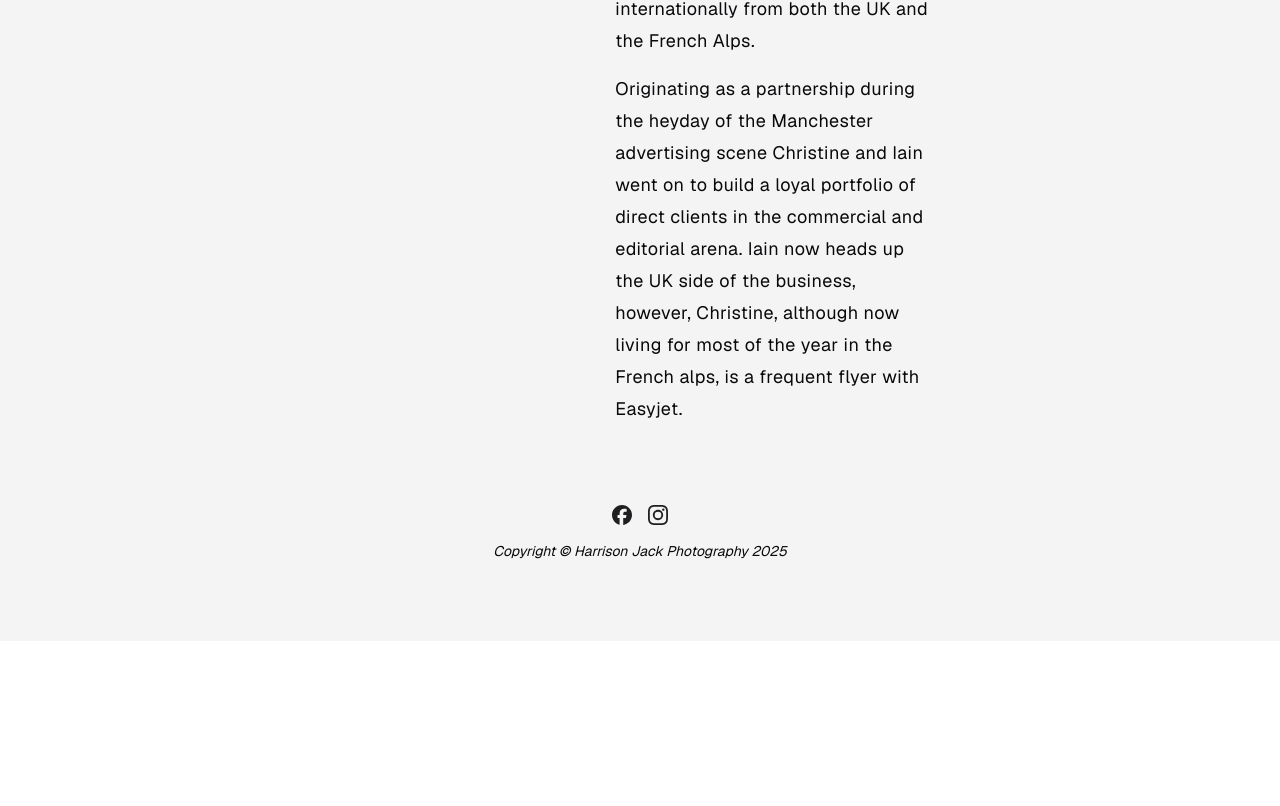
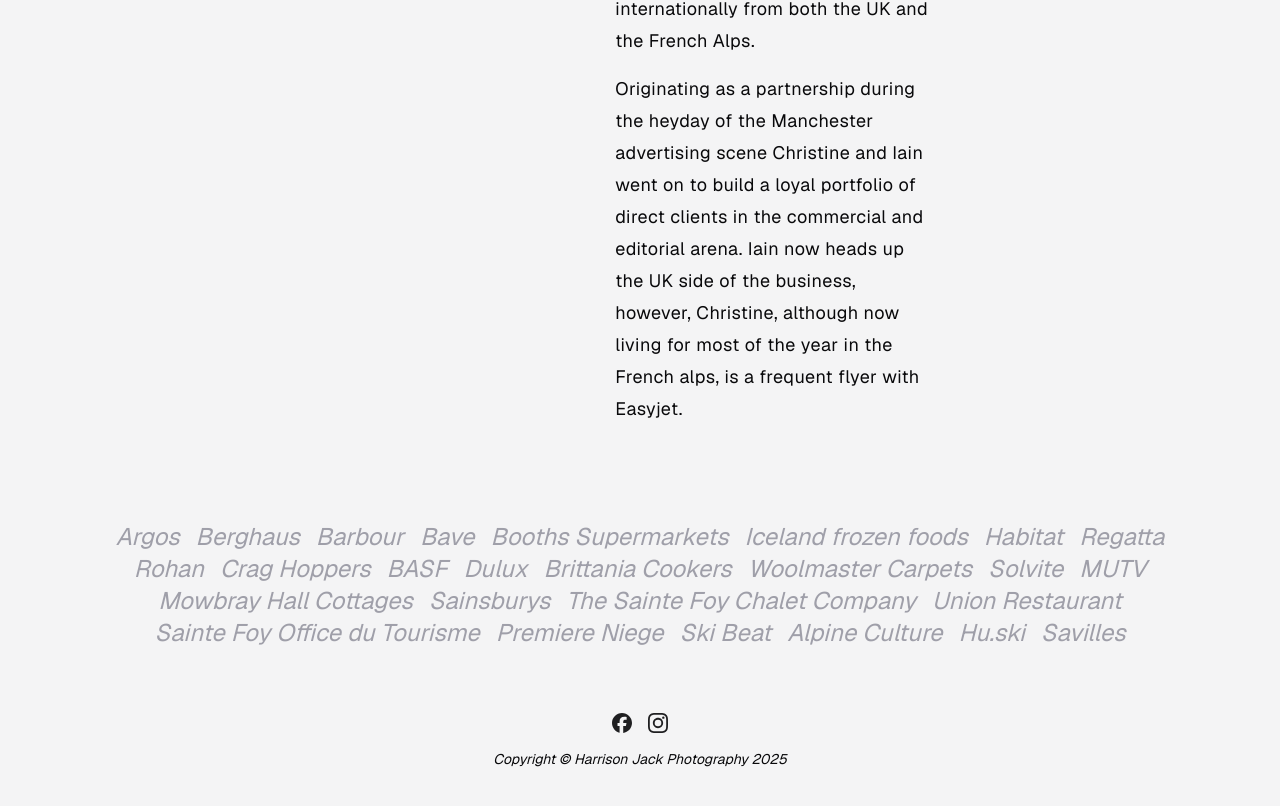
Before and after one commit to SmackSmash/next-hj, a Next.js app: page /about in a window 1280 px wide. Shown: the part 514-1320 px from the top of the page. Before the commit the page ends 1155 px from the top, so only its background shows below. Built offline with nearby package versions, Linux system fonts and the light colour scheme.

Commit message:
Added brands to about page

```diff
--- a/src/app/(site)/about/page.tsx
+++ b/src/app/(site)/about/page.tsx
@@ -3,13 +3,16 @@
 
 export default function AboutPage() {
   return (
+    <>
       <div className='flex items-start justify-center'>
-      <div className='mr-20 mb-4 max-w-fit border-b-1 border-zinc-900 pt-12 pb-4 text-6xl leading-17 font-semibold text-zinc-900 dark:border-zinc-50 dark:text-zinc-50'>
+        <div className='mr-20 pt-12'>
+          <div className='mb-4 max-w-fit border-b-1 border-zinc-900 pb-4 text-6xl leading-17 font-semibold text-zinc-900 dark:border-zinc-50 dark:text-zinc-50'>
             Who
             <br />
             we are
           </div>
-      <div className='max-w-80'>
+        </div>
+        <div className='sticky max-w-80'>
           <Image src={aboutImage} alt='A photo of Chris Harrison and Iain Jack' className='mb-6' />
           <p className='my-4 text-lg/8 tracking-wide'>
             A collaboration of more than 30 years, Christine (Harrison) and Iain (Jack) work locally
@@ -17,12 +20,41 @@
           </p>
           <p className='my-4 text-lg/8 tracking-wide'>
             Originating as a partnership during the heyday of the Manchester advertising scene
-          Christine and Iain went on to build a loyal portfolio of direct clients in the commercial
-          and editorial arena. Iain now heads up the UK side of the business, however, Christine,
-          although now living for most of the year in the French alps, is a frequent flyer with
-          Easyjet.
+            Christine and Iain went on to build a loyal portfolio of direct clients in the
+            commercial and editorial arena. Iain now heads up the UK side of the business, however,
+            Christine, although now living for most of the year in the French alps, is a frequent
+            flyer with Easyjet.
           </p>
         </div>
       </div>
+      <ul className='container mx-auto mt-20 text-center text-2xl text-zinc-400 italic'>
+        <li className='inline-block px-2'>Argos</li>
+        <li className='inline-block px-2'>Berghaus </li>
+        <li className='inline-block px-2'>Barbour </li>
+        <li className='inline-block px-2'>Bave</li>
+        <li className='inline-block px-2'>Booths Supermarkets</li>
+        <li className='inline-block px-2'>Iceland frozen foods</li>
+        <li className='inline-block px-2'>Habitat</li>
+        <li className='inline-block px-2'>Regatta</li>
+        <li className='inline-block px-2'>Rohan</li>
+        <li className='inline-block px-2'>Crag Hoppers</li>
+        <li className='inline-block px-2'>BASF</li>
+        <li className='inline-block px-2'>Dulux</li>
+        <li className='inline-block px-2'>Brittania Cookers</li>
+        <li className='inline-block px-2'>Woolmaster Carpets</li>
+        <li className='inline-block px-2'>Solvite </li>
+        <li className='inline-block px-2'>MUTV</li>
+        <li className='inline-block px-2'>Mowbray Hall Cottages</li>
+        <li className='inline-block px-2'>Sainsburys</li>
+        <li className='inline-block px-2'>The Sainte Foy Chalet Company</li>
+        <li className='inline-block px-2'>Union Restaurant </li>
+        <li className='inline-block px-2'>Sainte Foy Office du Tourisme</li>
+        <li className='inline-block px-2'>Premiere Niege</li>
+        <li className='inline-block px-2'>Ski Beat</li>
+        <li className='inline-block px-2'>Alpine Culture</li>
+        <li className='inline-block px-2'>Hu.ski</li>
+        <li className='inline-block px-2'>Savilles </li>
+      </ul>
+    </>
   );
 }
```
Lines whose indentation alone changed are shown as unchanged.
